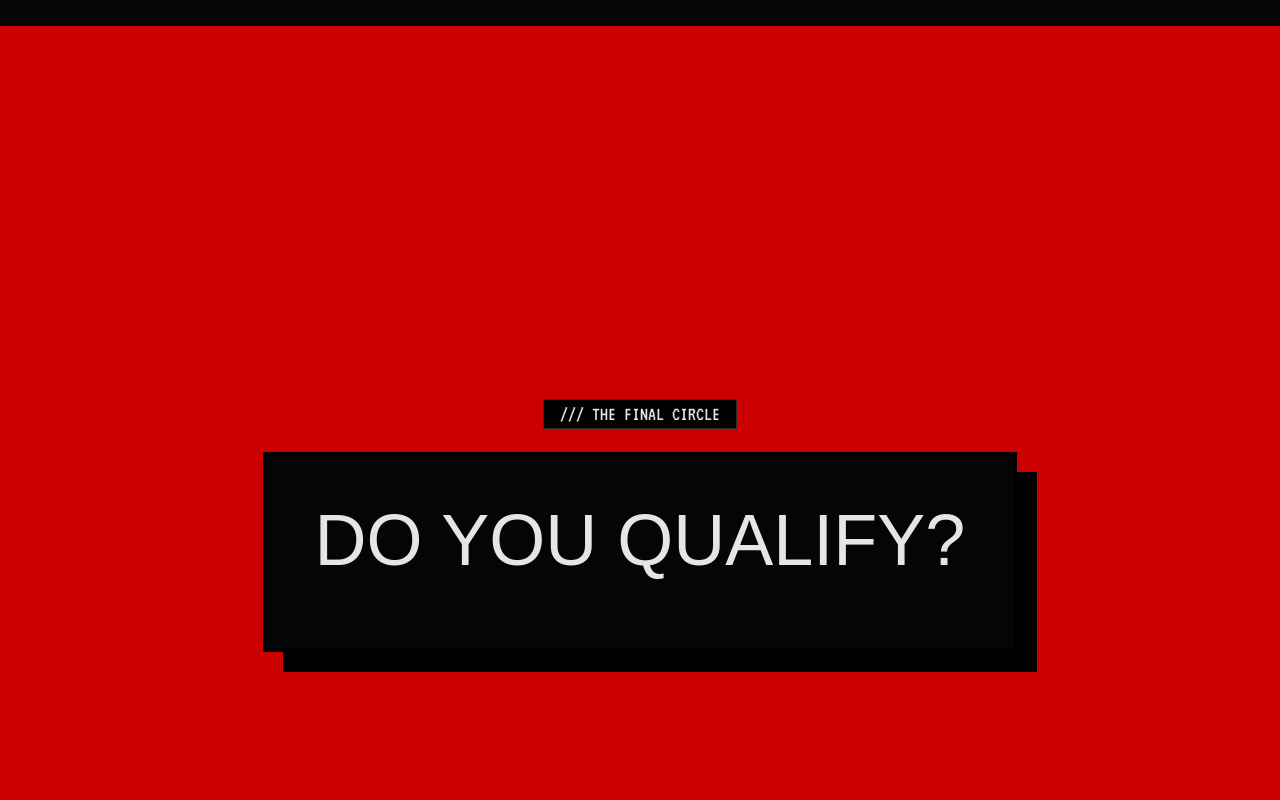
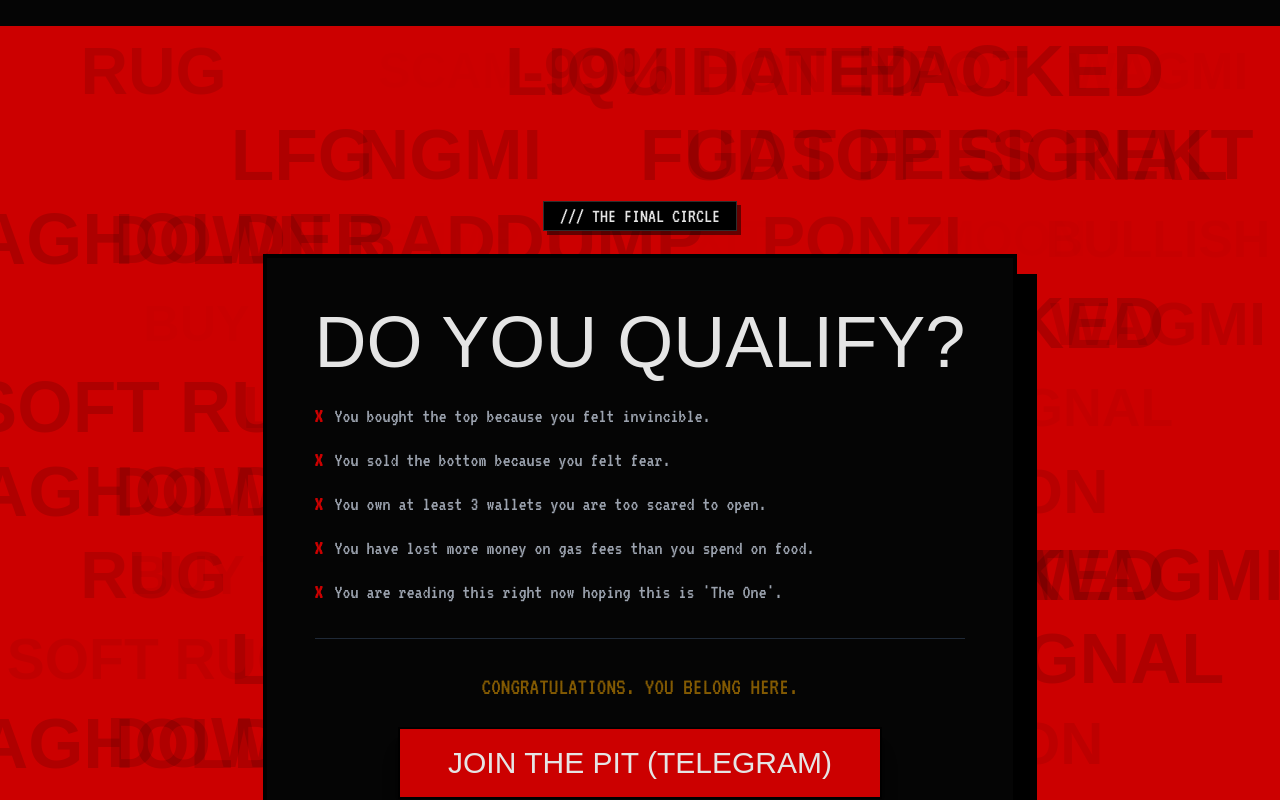
Before and after one commit to Pluviophile84/HELLCOIN, a Next.js app: page / in a window 1280 px wide. Shown: the part 7200-8000 px from the top of the page. Built offline with nearby package versions, Linux system fonts and the light colour scheme; a web font is replaced by a local one.

Commit message:
Update ThePit.tsx

```diff
--- a/components/sections/ThePit.tsx
+++ b/components/sections/ThePit.tsx
@@ -1,27 +1,108 @@
-// ... (Keep your existing imports and PTSD_WORDS arrays) ...
+"use client";
+import { motion } from "framer-motion";
+
+const PTSD_WORDS_SOURCE = [
+  "RUG", "BUY THE DIP", "SCAM", "-99%", "LIQUIDATED",
+  "HONEYPOT", "HACKED", "WAGMI", "SOFT RUG",
+  "LFG", "NGMI", "COPE", "FUD", "GAS FEES",
+  "TOP SIGNAL", "REKT", "BAGHOLDER", "DOWN BAD",
+  "PUMP", "DUMP", "EXIT", "PONZI", "MOON", "BULLISH"
+];
+
+// 5x List for maximum density
+const PTSD_WORDS = [...PTSD_WORDS_SOURCE, ...PTSD_WORDS_SOURCE, ...PTSD_WORDS_SOURCE, ...PTSD_WORDS_SOURCE, ...PTSD_WORDS_SOURCE];
 
 export const ThePit = () => {
   return (
     <section className="relative py-32 bg-hell-red overflow-hidden flex items-center justify-center min-h-[1000px]">
 
-      {/* ... (Keep your Background Grid Code exactly as it is) ... */}
+      {/* --- BACKGROUND CONTAINER --- */}
+      <div className="absolute inset-0 z-0 overflow-hidden">
 
-      {/* --- FOREGROUND: CONTENT BOX --- */}
-      <div className="relative z-10">
+        {/* --- THE BRICK WALL GRID --- */}
+        {/* MOBILE: w-[120%] -left-[10%] (Zooms in slightly to crop edges)
+            DESKTOP: w-full left-0 (Fits perfectly)
+        */}
+        <div className="absolute top-0 h-full grid content-between p-4
+                        w-[120%] -left-[10%] grid-cols-4 gap-y-6 gap-x-0
+                        md:w-full md:left-0 md:grid-cols-8 md:px-12">
 
-        {/* --- NEW: Floating Chapter Marker --- */}
-        <div className="text-center mb-6">
-           <span className="bg-black text-hell-white font-terminal text-xl px-4 py-1 border border-hell-white/20">
+          {PTSD_WORDS.map((word, i) => {
+
+            // --- BRICK WALL LOGIC ---
+            // We stagger every even row to create the "Brick Wall" look
+            // distinct from vertical columns
+            const cols = 4; // Calculation based on mobile cols
+            const currentRow = Math.floor(i / cols);
+            const isEvenRow = currentRow % 2 === 0;
+
+            // Shift even rows to the right
+            const staggerClass = isEvenRow ? "translate-x-12 md:translate-x-8" : "";
+
+            return (
+              <div key={i} className={`flex items-center justify-center w-full ${staggerClass}`}>
+                <motion.div
+                  className="font-gothic font-bold text-black/30 whitespace-nowrap text-5xl md:text-6xl"
+
+                  animate={{
+                    opacity: [0, 0.5, 0],
+                    scale: [0.8, 1.2, 0.8],
+                  }}
+
+                  transition={{
+                    duration: 3 + Math.random() * 4,
+                    repeat: Infinity,
+                    delay: Math.random() * 5,
+                    ease: "easeInOut",
+                  }}
+                >
+                  {word}
+                </motion.div>
+              </div>
+            );
+          })}
+        </div>
+      </div>
+
+      {/* --- FOREGROUND: CONTENT --- */}
+      <div className="relative z-10 flex flex-col items-center">
+
+        {/* NEW: Floating Chapter Marker */}
+        <div className="mb-6">
+           <span className="bg-black text-hell-white font-terminal text-xl px-4 py-1 border border-hell-white/20 shadow-[4px_4px_0px_rgba(0,0,0,0.5)]">
              /// THE FINAL CIRCLE
            </span>
         </div>
 
+        {/* Main Content Box */}
         <div className="bg-hell-black border-4 border-black p-8 md:p-12 max-w-3xl mx-4 shadow-[20px_20px_0px_#000]">
-          {/* ... (Keep your existing content box code) ... */}
           <h2 className="font-gothic text-5xl md:text-7xl text-hell-white mb-6 text-center">
             DO YOU QUALIFY?
           </h2>
-          {/* ... */}
+
+          <ul className="space-y-4 font-terminal text-xl text-gray-400 mb-8 border-b border-gray-800 pb-8">
+            {[
+              "You bought the top because you felt invincible.",
+              "You sold the bottom because you felt fear.",
+              "You own at least 3 wallets you are too scared to open.",
+              "You have lost more money on gas fees than you spend on food.",
+              "You are reading this right now hoping this is 'The One'."
+            ].map((item, i) => (
+               <li key={i} className="flex gap-3 items-start">
+                 <span className="text-hell-red font-bold text-xl">X</span>
+                 <span>{item}</span>
+               </li>
+            ))}
+          </ul>
+
+          <div className="text-center">
+             <p className="font-terminal text-2xl text-hell-gold mb-6 animate-pulse">
+               CONGRATULATIONS. YOU BELONG HERE.
+             </p>
+             <button className="bg-hell-red text-hell-white font-gothic text-3xl px-12 py-4 hover:bg-hell-orange hover:scale-105 transition-all w-full md:w-auto shadow-xl border-2 border-black">
+               JOIN THE PIT (TELEGRAM)
+             </button>
+          </div>
         </div>
       </div>
     </section>
```
